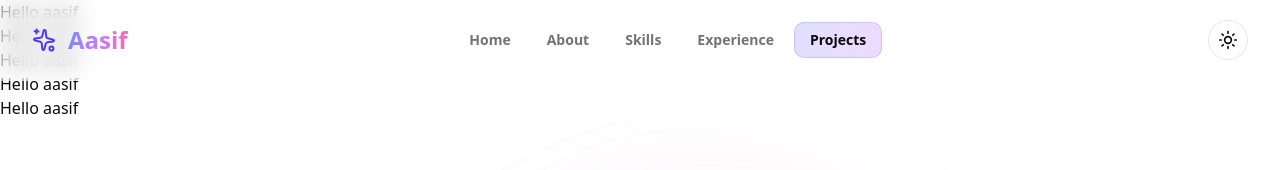
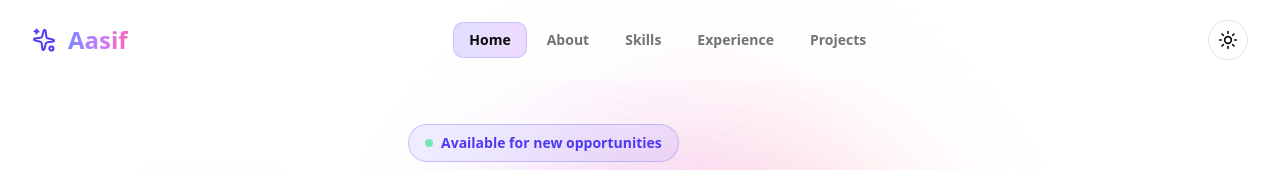
Before and after one commit to codingyaari/aasif-portfolio, a Next.js app: page / in a window 1280 px wide. Shown: the top 170 px of the page. Built offline with nearby package versions, Linux system fonts and the light colour scheme; no server answers.

Commit message:
update script

```diff
--- a/src/app/page.tsx
+++ b/src/app/page.tsx
@@ -10,11 +10,6 @@ import { Footer } from "@/components/footer";
 export default function Home() {
   return (
     <main className="min-h-screen pb-24 relative">
-      <h1>Hello aasif</h1>
-      <h1>Hello aasif</h1>
-      <h1>Hello aasif</h1>
-      <h1>Hello aasif</h1>
-      <h1>Hello aasif</h1>
       <Navbar />
       <Profile />
       <About />
```
Also changed, not shown: 2 other files (tests, documents, lock files or other folders).
